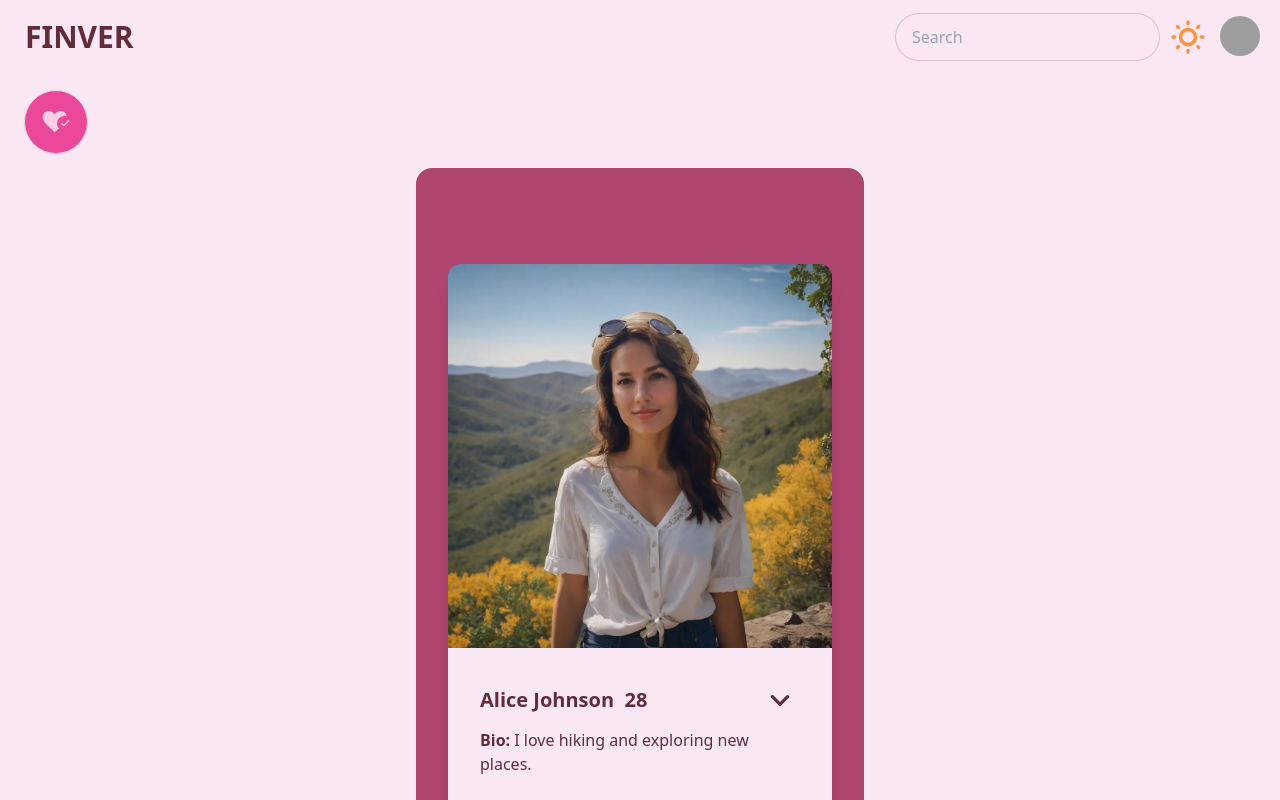
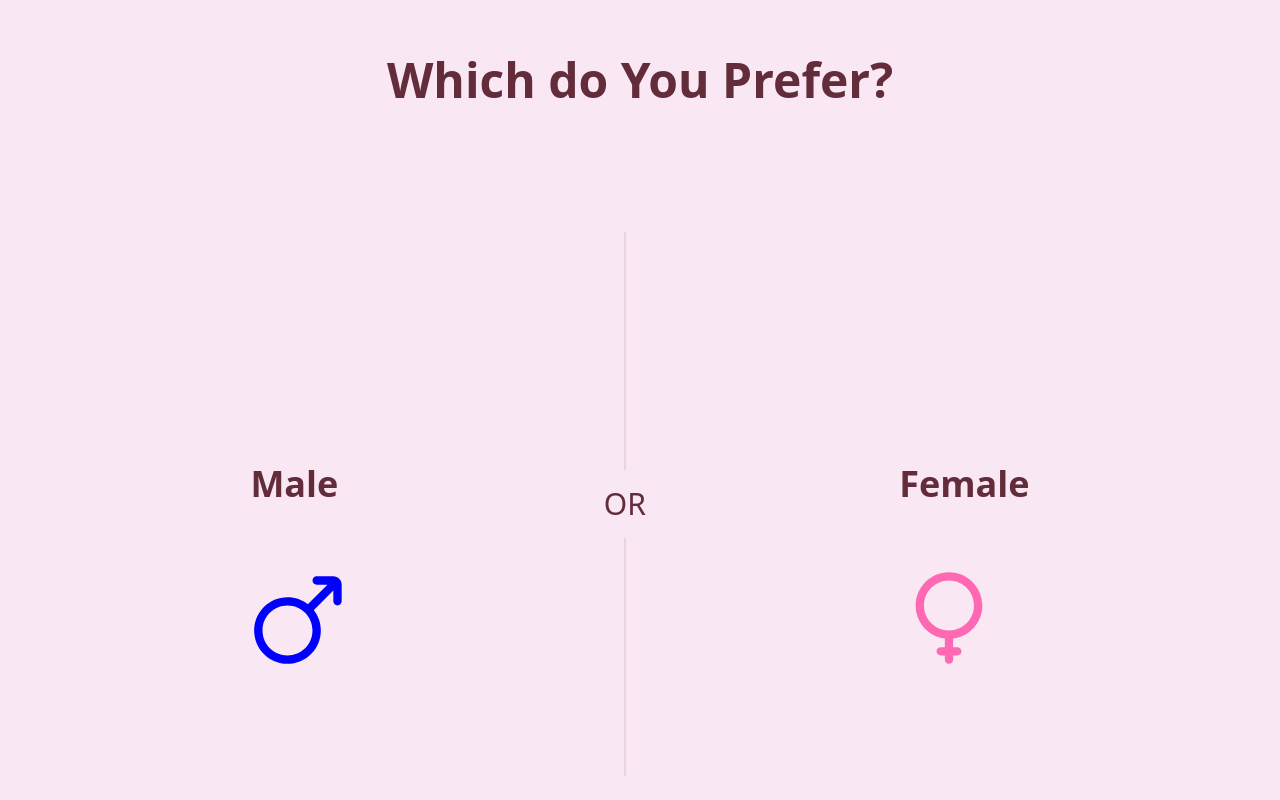
Before and after one commit to Pheeraphat47/PROJECT1-SEC-1-FINVER, a Vue app: page / in a window 1280 px wide. Shown: the top 800 px of the page. Built offline with nearby package versions, Linux system fonts and the light colour scheme; grey boxes are pictures that could not be loaded.

Commit message:
add a gender selection page

```diff
--- a/src/App.vue
+++ b/src/App.vue
@@ -3,14 +3,18 @@ import { ref } from "vue";
 import Navbar from "./components/Navbar.vue"
 import FemaleCard from "./pages/FemaleCard.vue";
 import MaleCard from "./pages/MaleCard.vue";
+import Gender from "./pages/Gender.vue";
 
 
 </script>
 
 <template>
-	<Navbar/>
-	<FemaleCard/>
-	<MaleCard/>
+	<!-- <Navbar/> -->
+	<Gender/>
+	<!-- <FemaleCard/>
+	<MaleCard/> -->
+
+
 
 </template>
 
--- /dev/null
+++ b/src/components/FemaleIcon.vue
@@ -0,0 +1,13 @@
+<script setup>
+
+
+
+</script>
+
+<template>
+    <svg width="100px" height="100px" viewBox="0 0 24 24" fill="none" xmlns="http://www.w3.org/2000/svg">
+<path fill-rule="evenodd" clip-rule="evenodd" d="M20 9C20 13.0803 16.9453 16.4471 12.9981 16.9383C12.9994 16.9587 13 16.9793 13 17V19H14C14.5523 19 15 19.4477 15 20C15 20.5523 14.5523 21 14 21H13V22C13 22.5523 12.5523 23 12 23C11.4477 23 11 22.5523 11 22V21H10C9.44772 21 9 20.5523 9 20C9 19.4477 9.44772 19 10 19H11V17C11 16.9793 11.0006 16.9587 11.0019 16.9383C7.05466 16.4471 4 13.0803 4 9C4 4.58172 7.58172 1 12 1C16.4183 1 20 4.58172 20 9ZM6.00365 9C6.00365 12.3117 8.68831 14.9963 12 14.9963C15.3117 14.9963 17.9963 12.3117 17.9963 9C17.9963 5.68831 15.3117 3.00365 12 3.00365C8.68831 3.00365 6.00365 5.68831 6.00365 9Z" fill="hotpink"/>
+</svg>
+</template>
+
+<style scoped></style>
--- /dev/null
+++ b/src/components/MaleIcon.vue
@@ -0,0 +1,15 @@
+<script setup>
+
+
+
+</script>
+
+<template>
+    <svg width="100px" height="100px" viewBox="0 0 24 24" fill="none" xmlns="http://www.w3.org/2000/svg">
+        <path fill-rule="evenodd" clip-rule="evenodd"
+            d="M15 3C15 2.44772 15.4477 2 16 2H20C21.1046 2 22 2.89543 22 4V8C22 8.55229 21.5523 9 21 9C20.4477 9 20 8.55228 20 8V5.41288L15.4671 9.94579C15.4171 9.99582 15.363 10.0394 15.3061 10.0767C16.3674 11.4342 17 13.1432 17 15C17 19.4183 13.4183 23 9 23C4.58172 23 1 19.4183 1 15C1 10.5817 4.58172 7 9 7C10.8559 7 12.5642 7.63197 13.9214 8.69246C13.9587 8.63539 14.0024 8.58128 14.0525 8.53118L18.5836 4H16C15.4477 4 15 3.55228 15 3ZM9 20.9963C5.68831 20.9963 3.00365 18.3117 3.00365 15C3.00365 11.6883 5.68831 9.00365 9 9.00365C12.3117 9.00365 14.9963 11.6883 14.9963 15C14.9963 18.3117 12.3117 20.9963 9 20.9963Z"
+            fill="blue" />
+    </svg>
+</template>
+
+<style scoped></style>
--- a/src/components/Navbar.vue
+++ b/src/components/Navbar.vue
@@ -36,10 +36,7 @@ const closeLoginModal = () => {
 		<div className="flex-1">
 			<a className="btn btn-ghost text-3xl">FINVER</a>
 		</div>
-		<div className="flex-none gap-2">
-			<div className="form-control">
-				<input type="text" placeholder="Search" className="input input-bordered w-24 md:w-auto" />
-			</div>
+		<div className="flex-none gap-5">
 			<!-- toggle BG Change -->
 			<div class="flex justify-end">
 				<label class="swap swap-rotate">
@@ -83,7 +80,7 @@ const closeLoginModal = () => {
 				<div v-if="isLoginModalOpen"
 					class="fixed inset-0 z-50 flex items-center justify-center bg-black bg-opacity-50">
 					<div class="z-0 p-6 bg-white rounded shadow-md w-96">
-						<h2 class="flex justify-center mb-4 text-2xl font-bold">FINVER🫵</h2>
+						<h2 class="flex justify-center mb-4 text-3xl font-bold">FINVER</h2>
 
 						<!-- Your login form goes here -->
 						<form @submit.prevent="login">
--- a/src/pages/FemaleCard.vue
+++ b/src/pages/FemaleCard.vue
@@ -78,12 +78,12 @@ const dislikeProfile = () => {
 
 	<!-- Main Content -->
 	<div class="flex items-center justify-center h-screen">
-		<div class="max-w-md p-4 space-x-4 carousel carousel-center bg-neutral rounded-box">
+		<div class="max-w-md p-4 space-x-4 carousel carousel-center rounded-box">
 			<div v-for="(profile, index) in femaleProfiles" :key="profile.id" class="carousel-item">
 				<div class="flex justify-center transition-all duration-500 ease-in-out">
 					<div class="flex justify-center p-5 pt-[5em]">
 						<!-- Card  -->
-						<div class="shadow-xl card w-96 bg-base-100">
+						<div class="shadow-xl bg-rose-100 card w-96">
 							<div class="h-96 carousel carousel-vertical rounded-t-xl">
 								<div v-for="(picture, pictureIndex) in profile.profilePicture" :key="pictureIndex"
 									class="h-full carousel-item">
--- /dev/null
+++ b/src/pages/Gender.vue
@@ -0,0 +1,37 @@
+<script setup>
+import maleIcon from "../components/MaleIcon.vue";
+import femaleIcon from "../components/FemaleIcon.vue";
+</script>
+
+<template>
+    <div class="flex flex-col">
+        <h1 class="text-5xl font-bold text-center mt-14">Which do You Prefer?</h1>
+        <div class="flex items-center justify-center h-screen">
+            <div class="grid flex-grow h-20 card rounded-box place-items-center">
+                <div class="transition-transform duration-300 transform-growth">
+                    <h1 class="mb-16 text-4xl font-bold mb-15">Male</h1>
+                    <maleIcon />
+                </div>
+            </div>
+            <div class="py-32 text-3xl divider divider-horizontal">OR</div>
+            <div class="grid flex-grow h-20 card rounded-box place-items-center">
+                <div class="transition-transform duration-300 transform-growth">
+                    <h1 class="mb-16 text-4xl font-bold">Female</h1>
+                    <femaleIcon />
+                </div>
+            </div>
+        </div>
+    </div>
+</template>
+
+<style scoped>
+    .transition-transform {
+        transition-property: transform;
+        transition-timing-function: ease;
+    }
+
+    .transform-growth:hover {
+        transform: scale(1.25);
+        cursor: pointer;
+    }
+</style>
--- a/src/pages/MaleCard.vue
+++ b/src/pages/MaleCard.vue
@@ -79,13 +79,13 @@ const dislikeProfile = () => {
 
     <!-- Main Content -->
 	<div class="flex items-center justify-center h-screen">
-		<div class="max-w-md p-4 space-x-4 carousel carousel-center bg-neutral rounded-box">
+		<div class="max-w-md p-4 space-x-4 carousel carousel-center rounded-box">
 
 			<div v-for="(profile, index) in maleProfiles" :key="profile.id" class="carousel-item">
 				<div class="flex justify-center transition-all duration-500 ease-in-out">
 					<div class="flex justify-center p-5 pt-[5em]">
 						<!-- Card  -->
-						<div class="shadow-xl card w-96 bg-base-100">
+						<div class="shadow-xl card w-96 bg-rose-100">
 							<div class="h-96 carousel carousel-vertical rounded-t-xl">
 								<div v-for="(picture, pictureIndex) in profile.profilePicture" :key="pictureIndex"
 									class="h-full carousel-item">
```
